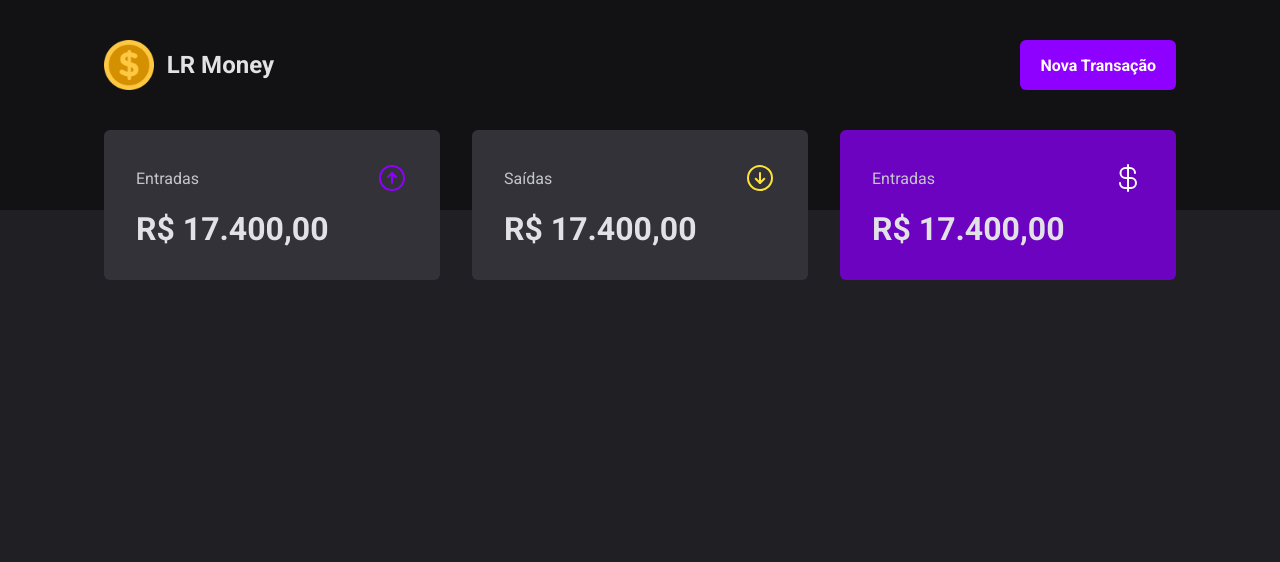
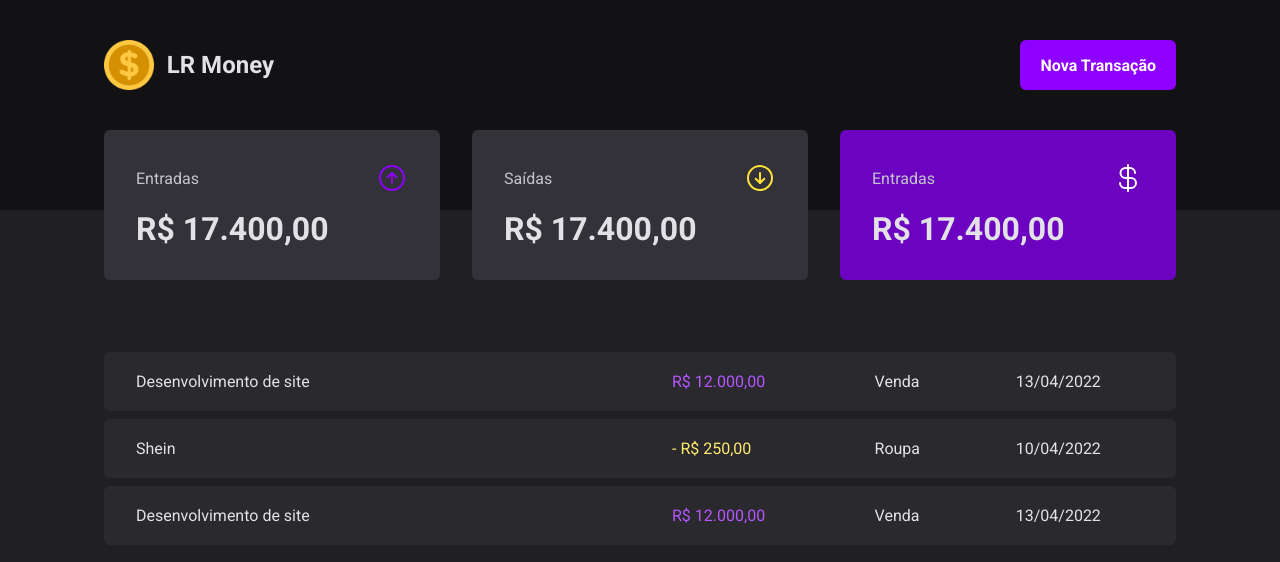
Before and after one commit to Luizenys/LR-Money, a React (Vite) app: page / in a window 1280 px wide. Shown: the top 562 px of the page. Built offline with nearby package versions, Linux system fonts and the light colour scheme.

Commit message:
feat: creating transactions table

```diff
--- a/src/pages/Transactions/index.tsx
+++ b/src/pages/Transactions/index.tsx
@@ -1,11 +1,38 @@
 import { Header } from "../../components/Header";
 import { Summary } from "../../components/Summary";
+import { PriceHighLight, TransactionsContainer, TransactionsTable } from "./styles";
 
 export function Transactions() {
     return (
         <div>
             <Header />
             <Summary />
+
+            <TransactionsContainer>
+                <TransactionsTable>
+                    <tbody>
+                        <tr>
+                            <td width="50%">Desenvolvimento de site</td>
+                            <td><PriceHighLight variant="income">R$ 12.000,00</PriceHighLight></td>
+                            <td>Venda</td>
+                            <td>13/04/2022</td>
+                        </tr>
+                        <tr>
+                            <td width="50%">Shein</td>
+                            <td><PriceHighLight variant="outcome">- R$ 250,00</PriceHighLight></td>
+                            <td>Roupa</td>
+                            <td>10/04/2022</td>
+                        </tr>
+                        <tr>
+                            <td width="50%">Desenvolvimento de site</td>
+                            <td><PriceHighLight variant="income">R$ 12.000,00</PriceHighLight></td>
+                            <td>Venda</td>
+                            <td>13/04/2022</td>
+                        </tr>
+                    </tbody>
+                </TransactionsTable>
+            </TransactionsContainer>
+
         </div>
     )
 }
--- a/src/pages/Transactions/styles.ts
+++ b/src/pages/Transactions/styles.ts
@@ -0,0 +1,37 @@
+import styled from "styled-components";
+
+export const TransactionsContainer = styled.main`
+    width: 100%;
+    max-width: 1120px;
+    margin: 4rem auto 0;
+    padding: 0 1.5rem;
+`
+
+export const TransactionsTable = styled.table`
+    width: 100%;
+    border-collapse: separate;
+    border-spacing: 0 0.5rem;
+
+    td {
+        padding: 1.25rem 2rem;
+        background: ${props => props.theme['gray-700']};
+
+        &:first-child {
+            border-top-left-radius: 6px;
+            border-bottom-left-radius: 6px;
+        }
+
+        &:last-child {
+            border-top-right-radius: 6px;
+            border-bottom-right-radius: 6px;
+        }
+    }
+`;
+
+interface PriceHighLightProps {
+    variant: 'income' | 'outcome';
+}
+
+export const PriceHighLight = styled.span<PriceHighLightProps>`
+    color: ${props => props.variant === 'income' ? props.theme["purple-300"] : props.theme["yellow-300"]}
+`
--- a/src/styles/themes/default.ts
+++ b/src/styles/themes/default.ts
@@ -14,7 +14,7 @@
     'yellow-500': '#FEE337',
     'yellow-700': '#FFDC00',
 
-    'purple-300': '#A533FF',
+    'purple-300': '#B556FF',
     'purple-500': '#8E00FF',
     'purple-700': '#6C03C1',
   } as const
```
